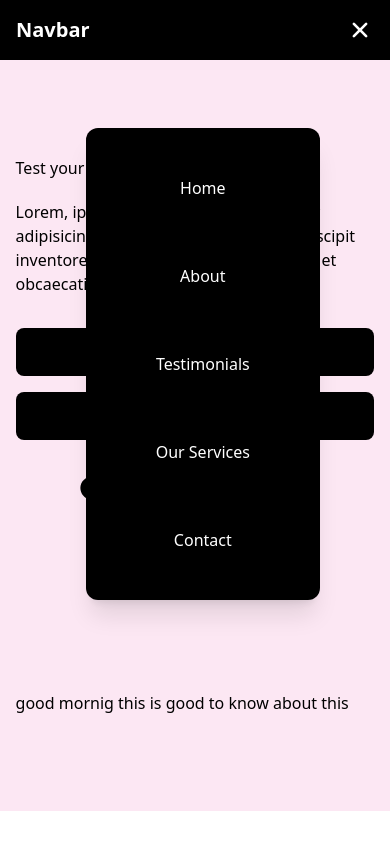
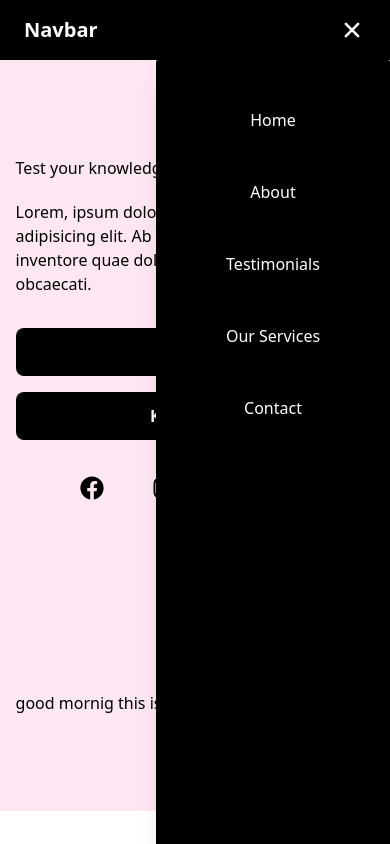
Before and after one commit to neelendrareddy9001/login_jwt_authentication, a React (Vite) app in the folder client/: page / in a window 390 px wide. Both pictures are taken after a click on the icon 360 px from the left and 30 px from the top of the page. Built offline with nearby package versions, Linux system fonts and the light colour scheme.

Commit message:
adding breakpoints to responsives

```diff
--- a/client/src/Components/Navbar.jsx
+++ b/client/src/Components/Navbar.jsx
@@ -74,7 +74,7 @@ const Navbar = () => {
         transition={{ duration: 0.35, ease: "easeInOut" }}
         className=" bg-black mx-auto py-4 px-4 lgg:px-[8vw] w-[100%] text-white z-[101] relative"
       >
-        <div className="flex items-center justify-between relative">
+        <div className="flex items-center justify-between relative navBar">
           <NavLink to="/" href="" className="font-bold text-xl">
             Navbar
           </NavLink>
@@ -112,8 +112,8 @@ const Navbar = () => {
         </div>
       </motion.nav>
       {isOpen && (
-        <div className=" bg-black  w-[60%] md:w-[50%] fixed top-[48px] left-[22%] lg:w-[55%] mx-auto rounded-xl mt-20 lg:hidden shadow-xl duration-150">
-          <div className="flex text-white flex-col gap-8 text-center p-[2rem]">
+        <div className=" bg-black  w-[60%] md:w-[50%] fixed top-[-20px] right-0 lg:w-[55%] h-full mx-auto rounded-sm mt-20 lg:hidden shadow-xl duration-150">
+          <div className="flex text-white flex-col gap-4 text-center p-[2rem]">
             {navlinks.map((item) => (
               <Link
                 className="cursor-pointer links"
--- a/client/src/index.css
+++ b/client/src/index.css
@@ -27,6 +27,9 @@ body{
     .back_main{
         @apply absolute right-3 bottom-3 w-12 h-12 text-center rounded-full bg-black text-white
     }
+    .navBar {
+        @apply px-2 mdd:px-6
+    }
 }
 
 
```
